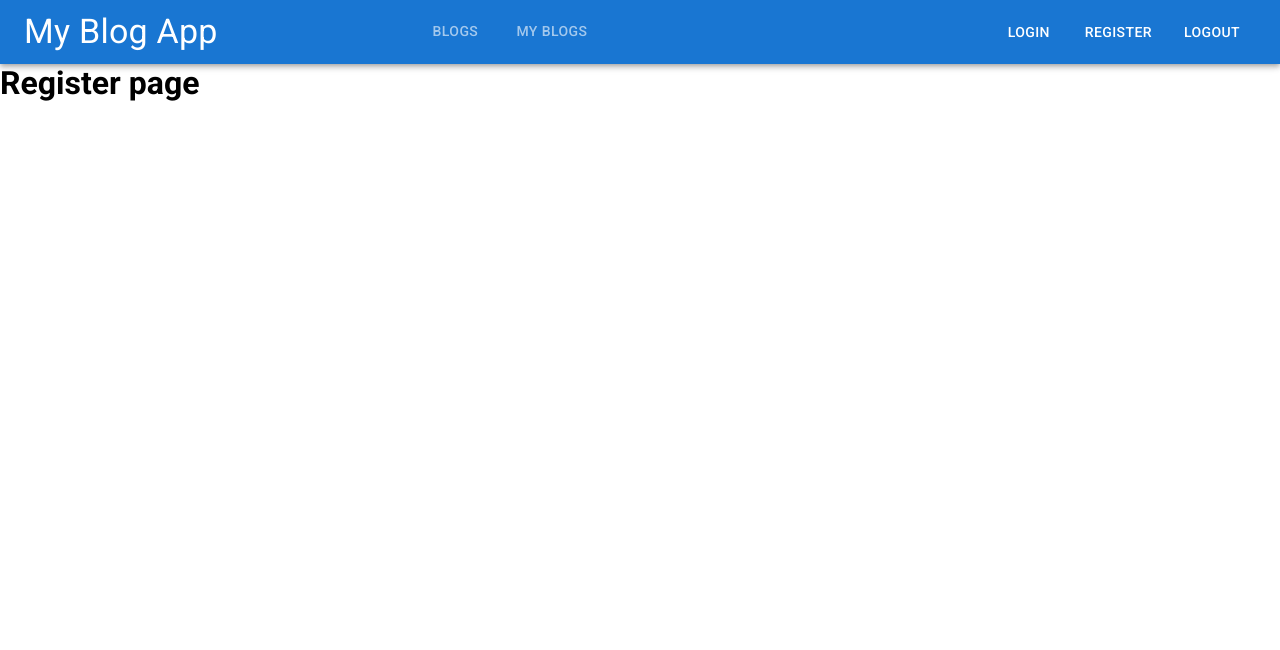
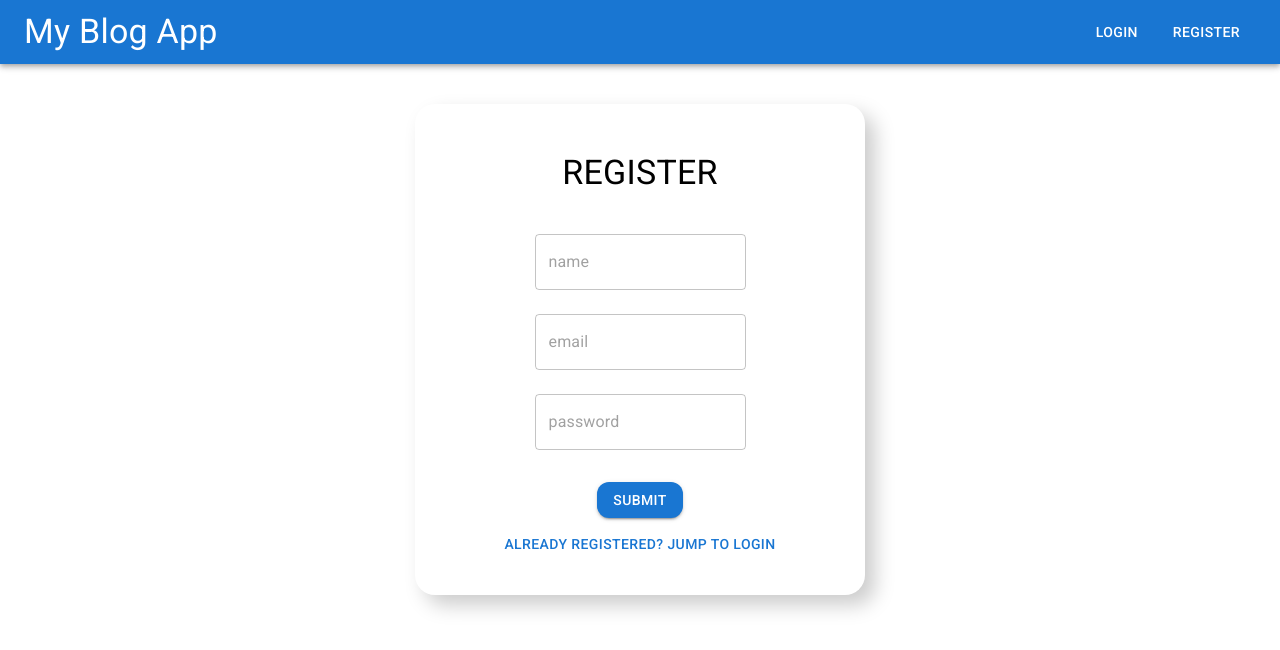
Before and after one commit to Aarya-Chauhan/Blog_App, a React (Create React App) app in the folder client/: page /register in a window 1280 px wide. Shown: the top 650 px of the page. Built offline with nearby package versions, Linux system fonts and the light colour scheme.

Commit message:
taking input from register form

```diff
--- a/client/src/components/Header.jsx
+++ b/client/src/components/Header.jsx
@@ -1,8 +1,12 @@
 import React, {useState} from 'react';
 import {Box, AppBar, Toolbar, Button, Typography, Tabs, Tab } from '@mui/material';
+import {useSelector} from 'react-redux'
 import { Link } from 'react-router-dom';
 const Header = () => {
-  const [value,setValue] = useState()
+  //global state
+  const isLogin = useSelector(state=>state.isLogin);
+  //state
+  const [value,setValue] = useState();
   return (
     <>
     <AppBar position='sticky'>
@@ -10,18 +14,24 @@ const Header = () => {
             <Typography variant='h4'>
                 My Blog App
             </Typography>
-            <Box display={"flex"} marginLeft={"auto"} marginRight={"auto"}>
+            {isLogin && (
+              <Box display={"flex"} marginLeft={"auto"} marginRight={"auto"}>
               <Tabs textColor='inherit' value={value} onChange={(e,val) => {setValue(val)}} >
                 <Tab label="Blogs" LinkComponent={Link} to="/blogs" />
                 <Tab label="My BLogs" LinkComponent={Link} to="/my-blogs" />
-
               </Tabs>
-
             </Box>
+            )}
             <Box display={'flex'} marginLeft="auto">
-                <Button sx={{margin:1,color:'white'}} LinkComponent={Link} to="/login">Login</Button>
-                <Button sx={{margin:1,color:'white'}} LinkComponent={Link} to="/register">Register</Button>
-                <Button sx={{margin:1,color:'white'}} >Logout</Button>
+              {!isLogin && (
+                <>
+                  <Button sx={{margin:1,color:'white'}} LinkComponent={Link} to="/login">Login</Button>
+                  <Button sx={{margin:1,color:'white'}} LinkComponent={Link} to="/register">Register</Button>
+                </>
+              )}
+              {isLogin && (
+                  <Button sx={{margin:1,color:'white'}} >Logout</Button>
+              )}
             </Box>
         </Toolbar>
     </AppBar >
--- a/client/src/pages/Login.jsx
+++ b/client/src/pages/Login.jsx
@@ -1,4 +1,5 @@
-import React from 'react'
+import React from 'react';
+import {Box, Typography, Button, textField} from '@mui/material';
 
 const Login = () => {
   return (
--- a/client/src/pages/Register.jsx
+++ b/client/src/pages/Register.jsx
@@ -1,11 +1,67 @@
-import React from 'react'
+import React, {useState} from 'react';
+import {Box, Typography, Button, TextField} from '@mui/material';
+import {useNavigate} from 'react-router-dom';
 
 const Register = () => {
+  const navigate = useNavigate()
+  //state
+  const [inputs,setInputs] = useState({
+    name:"",
+    email:"",
+    password:"",
+  })
+  //handleChange
+  const handleChange = (e) => {
+    setInputs(prevState =>({
+      ...prevState,
+      [e.target.name]: e.target.value
+    }))
+  }
+  //handleSubmit
+  const handleSubmit = (e) => {
+    e.preventDefault()
+    console.log(inputs);
+  }
+
   return (
-    <div>
-        <h1>Register page</h1>
-
-    </div>
+    <>
+    <form onSubmit={handleSubmit}>
+        <Box maxWidth={450} display='flex' flexDirection='column' alignItems='center' justifyContent='center' margin='auto' marginTop={5} boxShadow="10px 10px 20px #ccc" padding={3} borderRadius={5}>
+          <Typography variant='h4' padding={3} textAlign={'center'} sx={{textTransform:"uppercase"}}>
+            Register
+          </Typography>
+          <TextField
+            placeholder="name"
+            value={inputs.name}
+            onChange={handleChange}
+            name="name"
+            margin="normal"
+            type={"text"}
+            required
+          />
+          <TextField
+            placeholder="email"
+            value={inputs.email}
+            name="email"
+            margin="normal"
+            type={"email"}
+            required
+            onChange={handleChange}
+          />
+          <TextField
+            placeholder="password"
+            value={inputs.password}
+            name="password"
+            margin="normal"
+            type={"password"}
+            required
+            onChange={handleChange}
+          />
+          <Button type='submit' variant='contained' color='primary' sx={{borderRadius:3,marginTop:3}}>submit</Button>
+          <Button onClick={()=>navigate('/login')} sx={{margin:1}}>Already registered? jump to login</Button>
+        </Box>
+      </form>
+    </>
   )
 }
 
```
